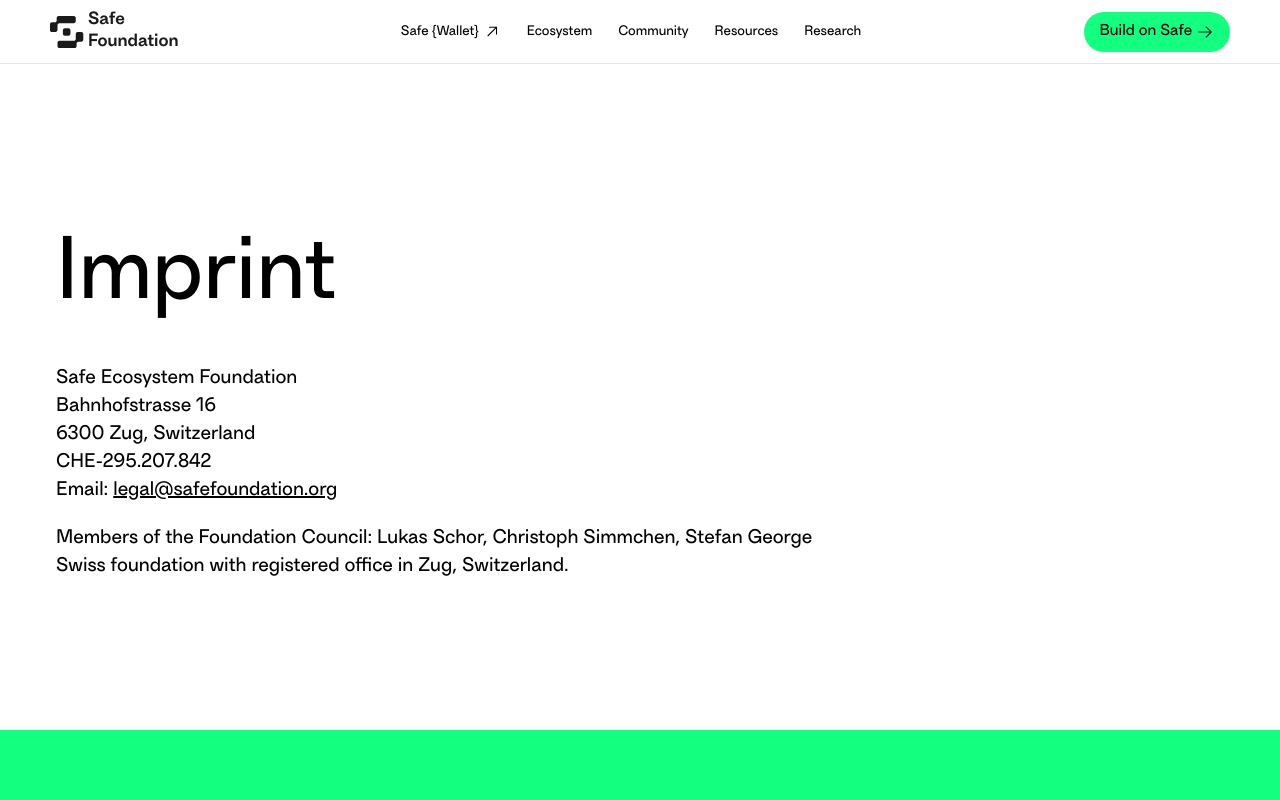
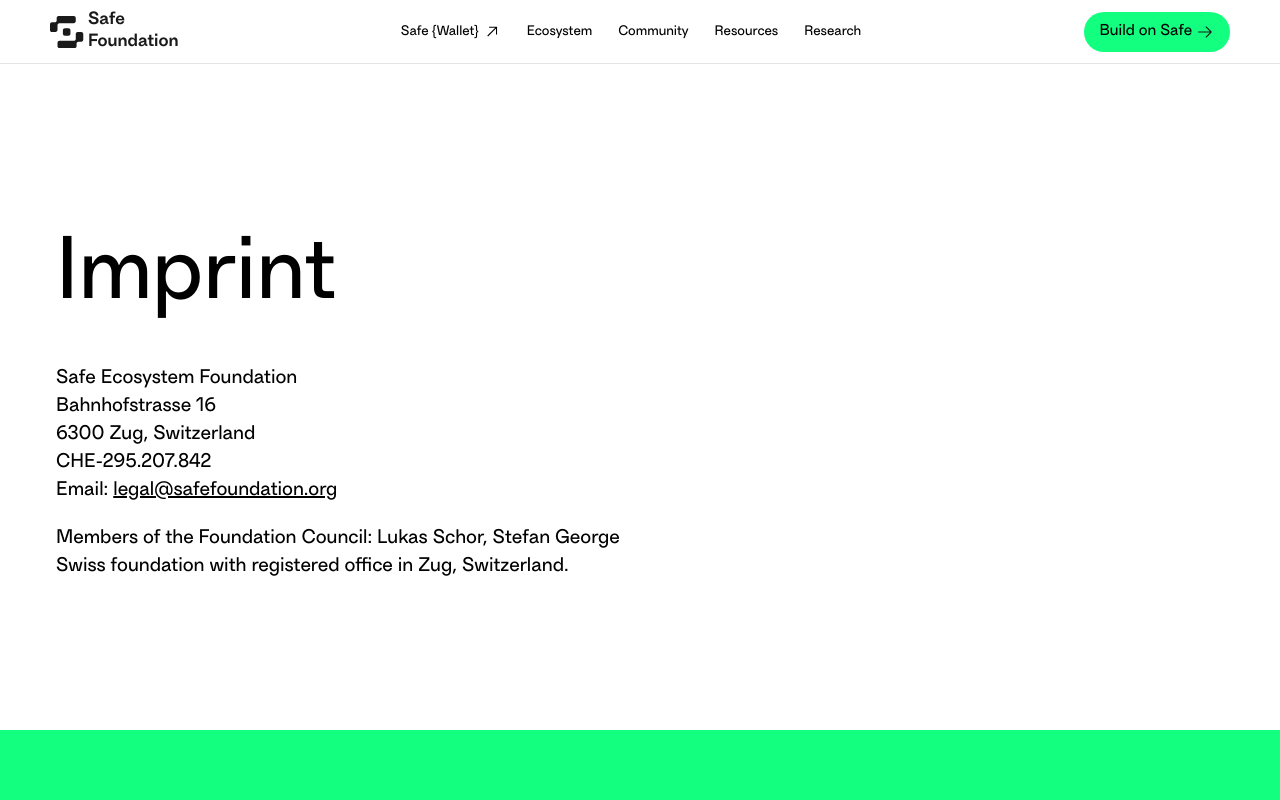
Before and after one commit to safe-fndn/foundation-homepage, a Next.js app: page /imprint in a window 1280 px wide. Shown: the top 800 px of the page. Built offline with nearby package versions, Linux system fonts and the light colour scheme.

Commit message:
update: imprint and privacy data

```diff
--- a/src/content/imprint.tsx
+++ b/src/content/imprint.tsx
@@ -1,4 +1,4 @@
 export const imprintData = {
   title: "Imprint",
-  text: '<p>Safe Ecosystem Foundation<br>Bahnhofstrasse 16\n        <br>6300 Zug, Switzerland<br>CHE-295.207.842<br>Email: <a href="mailto:legal@safefoundation.org">legal@safefoundation.org</a></p>\n      <p>Members of the Foundation Council: Lukas Schor, Christoph Simmchen, Stefan George<br>Swiss foundation with registered office in Zug, Switzerland.<br></p>',
+  text: '<p>Safe Ecosystem Foundation<br>Bahnhofstrasse 16\n        <br>6300 Zug, Switzerland<br>CHE-295.207.842<br>Email: <a href="mailto:legal@safefoundation.org">legal@safefoundation.org</a></p>\n      <p>Members of the Foundation Council: Lukas Schor, Stefan George<br>Swiss foundation with registered office in Zug, Switzerland.<br></p>',
 };
```
Also changed, not shown: src/content/privacy.ts (+1 -1 lines).
